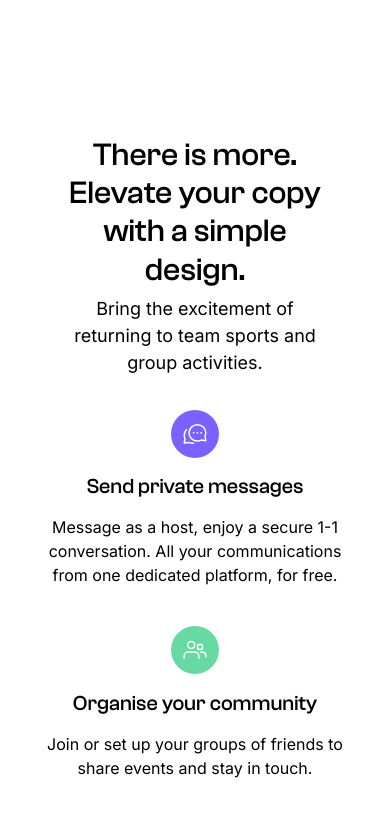
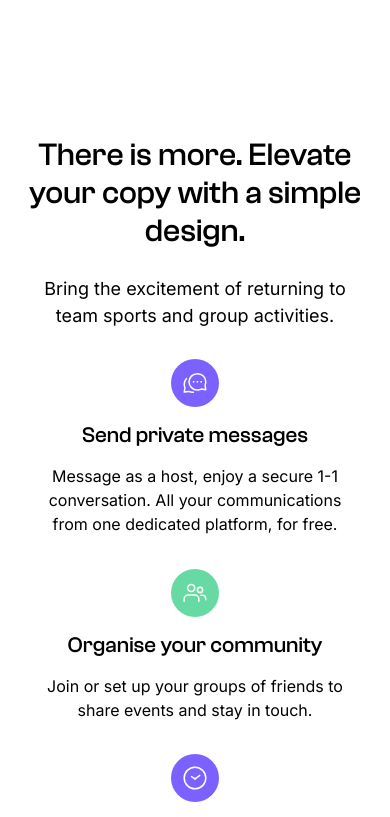
Before and after one commit to tanuj-22/booksports, a React (Create React App) app: page / in a window 390 px wide. Shown: the part 3180-3997 px from the top of the page. Built offline with nearby package versions, Linux system fonts and the light colour scheme; a web font is replaced by a local one.

Commit message:
simple design css updated

```diff
--- a/src/css/simple-design.css
+++ b/src/css/simple-design.css
@@ -69,25 +69,36 @@
         width:70%;
     }
 }
-@media screen and (max-width:500px) {
-    .simple-design .tagline-heading{
-        width: 80%;
-        font-weight: 400;
-        font-size: 32px;
-        line-height: 120%;
-        text-align: center;
-        color: #000000;
-    }
-    .simple-design .tagline-text{
-        width: 80%;
-        font-weight: 400;
-        font-size: 18px;
-        line-height: 150%;
-        text-align: center;
-        margin-bottom: 10%;
-        color: #000000;
-    }
+@media screen and (max-width:576px) {
     .simple-design .info-cards .info-card{
         width:90%;
     }
+    .simple-design .info-cards .info-card{
+        width: 90%;
+        margin-bottom: 9.5%;
+    }
+    .simple-design .info-cards .info-card .info-card-title{
+        font-weight: 500;
+        font-size: 1.37rem;
+        line-height: 26px;
+    }
+    .simple-design .info-cards .info-card .info-card-text{
+        font-weight: 400;
+        font-size: 1rem;
+        line-height: 150%;
+    }
+    .simple-design .tagline-heading{
+        font-weight: 400;
+        font-size: 2rem;
+        line-height: 120%;
+        width: 100%;
+        margin-bottom: 7%;
+    }.simple-design .tagline-text{
+        font-weight: 400;
+        font-size: 1.125rem;
+        line-height: 150%;
+        width: 100%;
+        margin-top: 0;
+        margin-bottom: 9%;
+    }
 }
```
